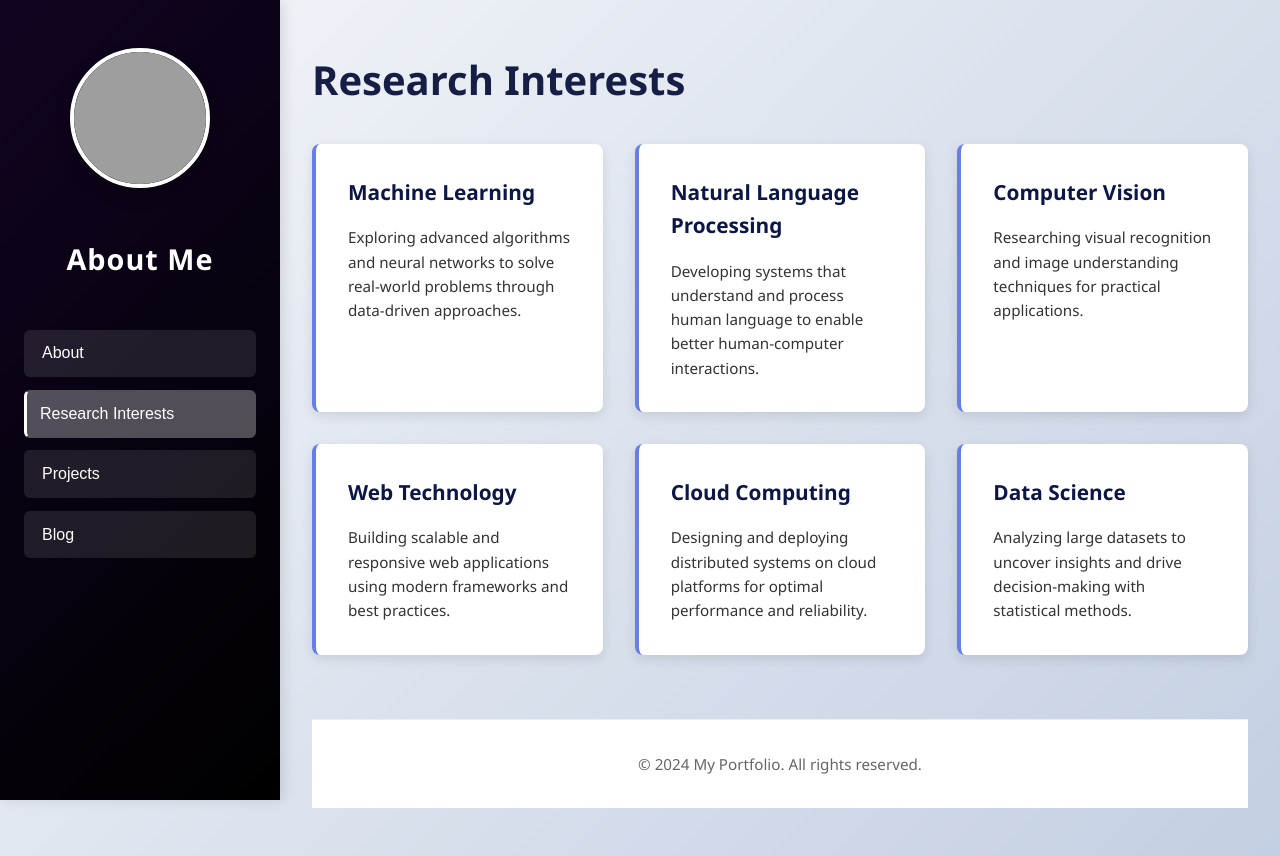
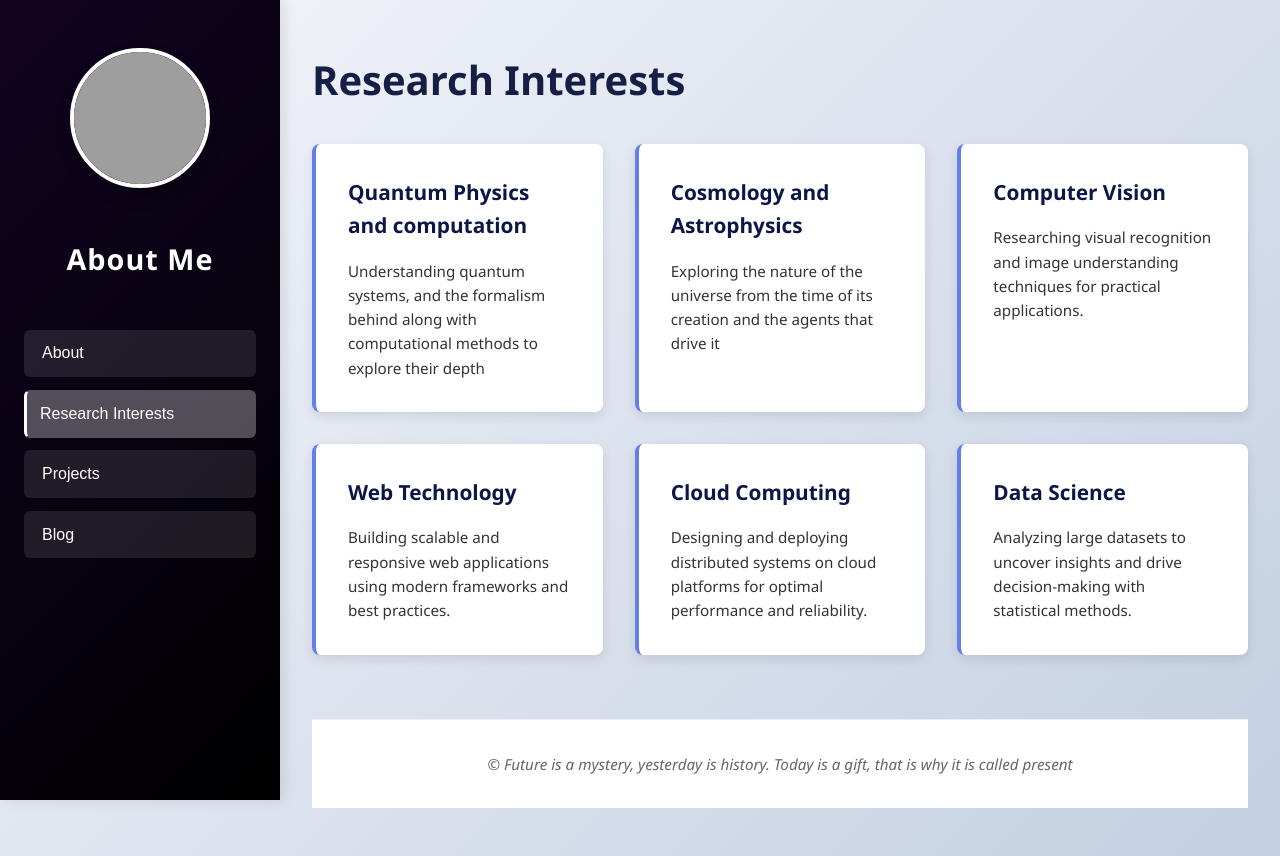
Before and after one commit to Maulikchitkara/maulikchitkara.github.io, a plain HTML site: page index.html in a window 1280 px wide. Both pictures are taken after a click on the button "Research Interests". Drawn offline with Linux system fonts and the light colour scheme; grey boxes are pictures that could not be loaded.

Commit message:
Update index.html

```diff
--- a/index.html
+++ b/index.html
@@ -39,12 +39,12 @@
                 <h1>Research Interests</h1>
                 <div class="interests-grid">
                     <div class="interest-card">
-                        <h3>Machine Learning</h3>
-                        <p>Exploring advanced algorithms and neural networks to solve real-world problems through data-driven approaches.</p>
+                        <h3>Quantum Physics and computation</h3>
+                        <p>Understanding quantum systems, and the formalism behind along with computational methods to explore their depth</p>
                     </div>
                     <div class="interest-card">
-                        <h3>Natural Language Processing</h3>
-                        <p>Developing systems that understand and process human language to enable better human-computer interactions.</p>
+                        <h3>Cosmology and Astrophysics</h3>
+                        <p>Exploring the nature of the universe from the time of its creation and the agents that drive it</p>
                     </div>
                     <div class="interest-card">
                         <h3>Computer Vision</h3>
@@ -109,13 +109,13 @@
             <div id="blog" class="page">
                 <div class="blog-redirect">
                     <h2>My Blog</h2>
-                    <p>Discover my latest thoughts, tutorials, and insights on research, technology, and development.</p>
-                    <a href="https://your-wordpress-blog.com" target="_blank" class="blog-button">Visit My Blog</a>
+                    <p>Description I havent thought of yet</p>
+                    <a href="https://maulikuill.wordpress.com" target="_blank" class="blog-button">Visit My Blog</a>
                 </div>
             </div>
 
             <footer>
-                <p>&copy; 2024 My Portfolio. All rights reserved.</p>
+                <p>&copy; <i>Future is a mystery, yesterday is history. Today is a gift, that is why it is called present</i></p>
             </footer>
         </main>
     </div>
```
